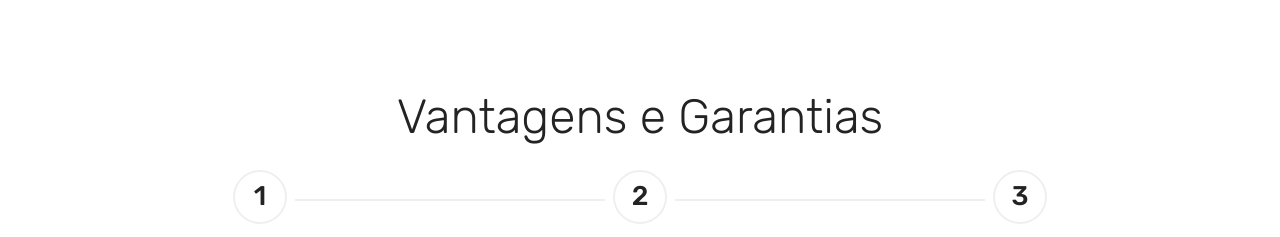
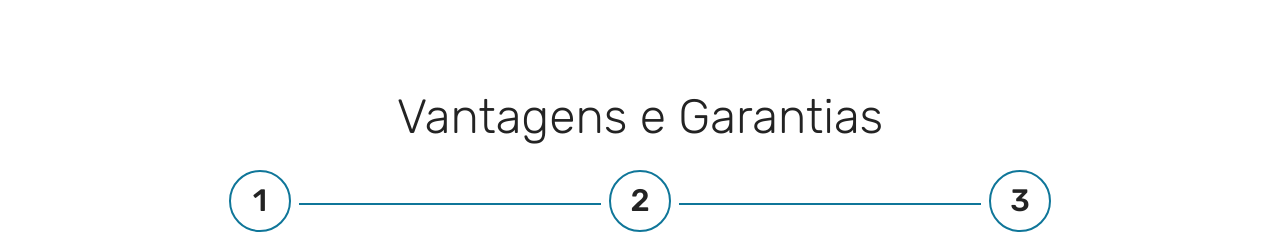
Before and after one commit to thenextboss/thenextboss.github.io, a plain HTML site: page thenextboss.html in a window 1280 px wide. Shown: the part 1503-1740 px from the top of the page. Drawn offline with Linux system fonts and the light colour scheme; files whose address does not match are found by name.

Commit message:
create github pages

```diff
--- a/assets/mobirise/css/mbr-additional.css
+++ b/assets/mobirise/css/mbr-additional.css
@@ -810,12 +810,13 @@ section.lazy-placeholder:after {
   font-weight: 300;
 }
 .cid-s3UZ8OWmL4 .step {
-  width: 54px;
-  height: 54px;
-  font-size: 27px;
+  width: 62px;
+  height: 62px;
+  font-size: 31px;
   border-radius: 50%;
-  border: 2px solid #efefef;
+  border: 2px solid #0f7699;
   padding-bottom: 0;
+  color: #232323;
 }
 @media (min-width: 768px) {
   .cid-s3UZ8OWmL4 .separline .step-wrapper {
@@ -823,18 +824,18 @@ section.lazy-placeholder:after {
   }
   .cid-s3UZ8OWmL4 .separline .step-wrapper:before,
   .cid-s3UZ8OWmL4 .separline .step-wrapper:after {
-    top: 29px;
+    top: 33px;
     position: absolute;
     content: "";
     height: 2px;
-    width: calc(50% + 15px - 27px - 8px);
-    background-color: #efefef;
+    width: calc(50% + 15px - 31px - 8px);
+    background-color: #0f7699;
   }
   .cid-s3UZ8OWmL4 .separline .step-wrapper:before {
     left: -15px;
   }
   .cid-s3UZ8OWmL4 .separline .step-wrapper:after {
-    left: calc(50% + 8px + 27px);
+    left: calc(50% + 8px + 31px);
   }
   .cid-s3UZ8OWmL4 .separline.last-child .step-wrapper:after,
   .cid-s3UZ8OWmL4 .separline:nth-child(3n) .step-wrapper:after,
--- a/thenextboss.html
+++ b/thenextboss.html
@@ -82,7 +82,7 @@
 
 </section>
 
-<section class="engine"><a href="https://mobirise.info/g">how to build your own website</a></section><section class="header1 cid-s3UtIHLnHH" id="header16-a">
+<section class="engine"><a href="https://mobirise.info/k">how to develop own website</a></section><section class="header1 cid-s3UtIHLnHH" id="header16-a">
 
 
 
```
Also changed, not shown: 1 other file.
